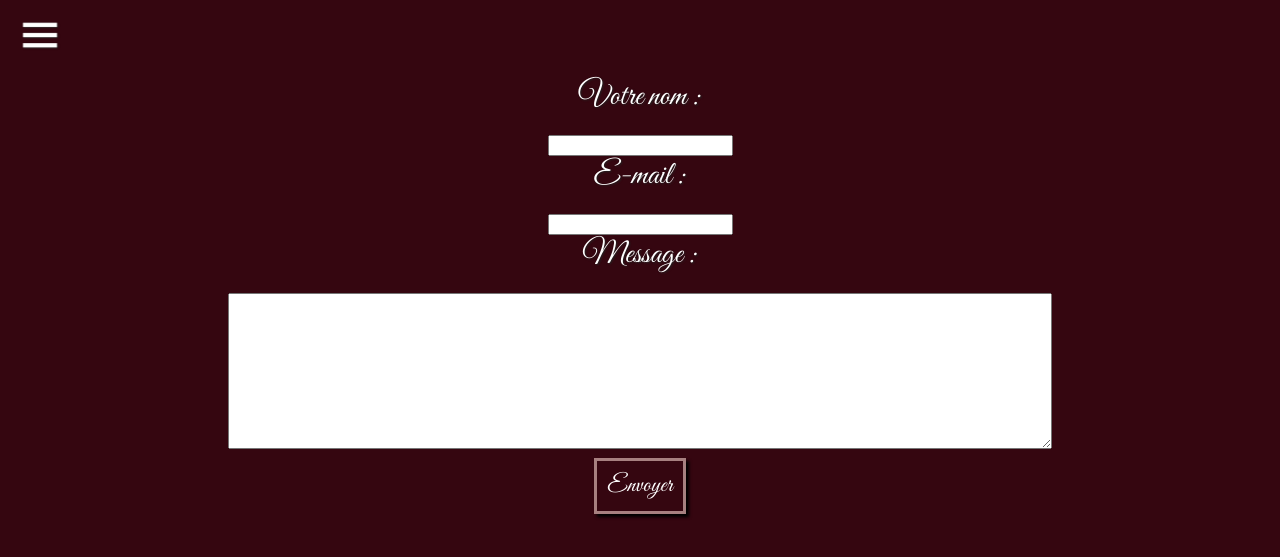
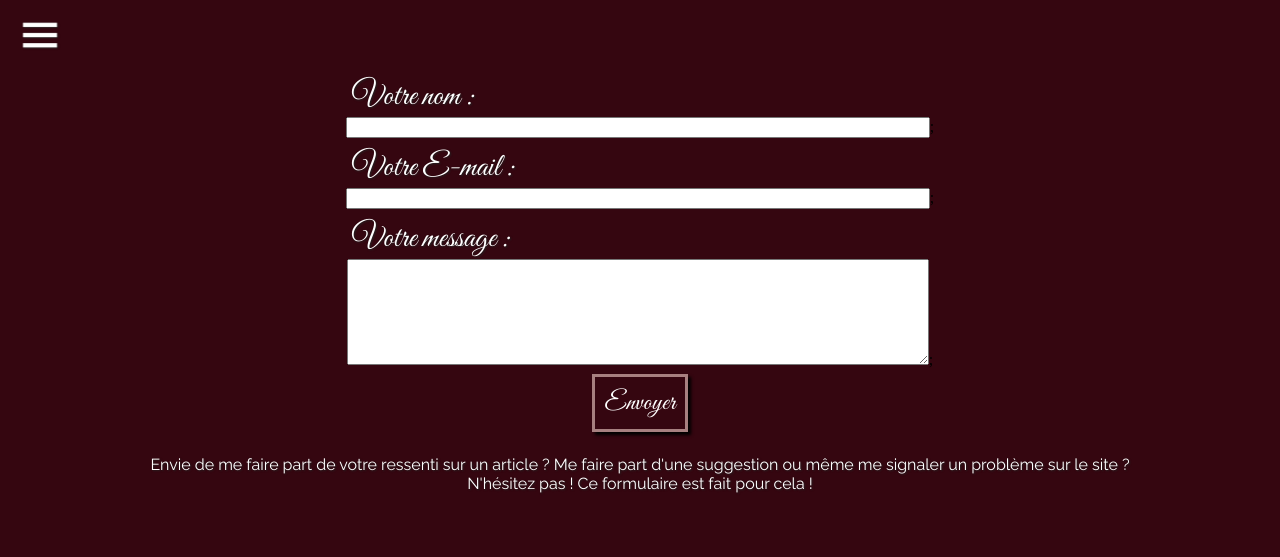
Before and after one commit to J-Macret/ilablog, a PHP site: page /contact.php in a window 1280 px wide. Shown: the top 557 px of the page. Run offline with PHP 8.4, Linux system fonts and the light colour scheme.

Commit message:
Fin form contact

```diff
--- a/contact.php
+++ b/contact.php
@@ -1,4 +1,4 @@
-<?php session_start(); ?>
+<?php include('php/_inc.php'); ?>
 <?php require_once('php/header.php'); ?>
 
 
@@ -12,24 +12,27 @@
                    <div class="alert alert-danger">
                        <?= implode('<br>', $_SESSION['errors']); ?>
                    </div>
-               <?php unset($_SESSION['errors']); endif; ?>
+                   <div class="hr"></div>
+               <?php endif; ?>
+               <?php if(array_key_exists('success', $_SESSION)): ?>
+                   <div class="alert alert-success">
+                       Votre mail a bien été envoyé !
+                   </div>
+                   <div class="hr"></div>
+               <?php endif; ?>
 
 
                 <form action="post_contact.php" method="post">
-                    <div class="form-groupe">
-                        <h1><label for="inputname">Votre nom :</label></h1><br>
-                        <input type="text" name="name" class="form-control" id="inputname">
+                   <?php $form = new Form(isset($_SESSION['inputs']) ? $_SESSION['inputs'] : []); ?> <!-- Afin d'empêcher l'affichage d'une erreur indiquant que la machine ne reconnait pas inputs lorsqu'il est vide-->
+                    <?= $form->text('name', 'Votre nom :'); ?>
+                    <?= $form->email('email', 'Votre E-mail :'); ?>
+                    <?= $form->textarea('message', 'Votre message :'); ?>
+                    <div class="form-groupe form-bouton">
+                        <button type="submit" class="bouton form-bouton">Envoyer</button>
                     </div>
-                    <div class="form-groupe">
-                        <h1><label for="inputemail">E-mail :</label></h1><br>
-                        <input type="text" name="email" class="form-control" id="inputemail">
-                    </div>
-                    <div class="form-groupe">
-                        <h1><label for="inputmessage">Message :</label></h1><br>
-                        <textarea name="message" class="form-control" id="inputmessage" rows="10" cols="100"></textarea>
-                    </div>
-                    <button type="submit" class="bouton">Envoyer</button>
                 </form>
+                <br>
+                <p>Envie de me faire part de votre ressenti sur un article ? Me faire part d'une suggestion ou même me signaler un problème sur le site ? <br>N'hésitez pas ! Ce formulaire est fait pour cela !</p>
             </div>
         </div>
     </div>
@@ -43,3 +46,13 @@
 <script src="https://cdnjs.cloudflare.com/ajax/libs/popper.js/1.14.3/umd/popper.min.js" integrity="sha384-ZMP7rVo3mIykV+2+9J3UJ46jBk0WLaUAdn689aCwoqbBJiSnjAK/l8WvCWPIPm49" crossorigin="anonymous"></script>
 <script src="https://stackpath.bootstrapcdn.com/bootstrap/4.1.3/js/bootstrap.min.js" integrity="sha384-ChfqqxuZUCnJSK3+MXmPNIyE6ZbWh2IMqE241rYiqJxyMiZ6OW/JmZQ5stwEULTy" crossorigin="anonymous"></script>
 <script src="js/menu.js"></script>
+
+
+</body>
+</html>
+
+<?php
+unset($_SESSION['inputs']);
+unset($_SESSION['success']);
+unset($_SESSION['errors']);
+?>
--- a/css/style.css
+++ b/css/style.css
@@ -67,7 +67,7 @@ body {
     overflow-x: hidden;
     font-smoothing: antialiased;
     osx-font-smoothing: grayscale;
-    background-color: #350610;
+    /*background-color: #350610;*/
 }
 
 .center {
@@ -210,7 +210,7 @@ body {
     border: solid 3px #a78080;
     color: white;
     font-family: 'Great vibes', 'sans-serif';
-    font-size: 24px;
+    font-size: 26px;
     font-weight: 400;
     padding: 10px;
     box-shadow: 3px 3px 3px black;
@@ -232,3 +232,41 @@ body {
 /*-=-=-=-=-=-=-=-=-=-=-=-*/
 /* Contact form          */
 /*-=-=-=-=-=-=-=-=-=-=-=-*/
+
+input {
+    margin-bottom: 10px;
+    width: 45%;
+}
+textarea {
+    width: 45%;
+    height: 100px;
+}
+
+.form-h1 {
+    margin: 0 auto;
+    width: 45%;
+    text-align: left;
+}
+
+
+
+/*-=-=-=-=-=-=-=-=-=-=-=-*/
+/* Alert                 */
+/*-=-=-=-=-=-=-=-=-=-=-=-*/
+
+.alert {
+    position: relative;
+    color: white;
+    border-radius: 5px;
+    margin: 0 auto;
+    width: 45%;
+    padding: 10px;
+    font-family: 'Raleway', sans-serif;
+    text-align: left;
+}
+.alert-danger {
+    background-color: #C82929;
+}
+.alert-success {
+    background-color: #62C945;
+}
--- /dev/null
+++ b/php/_inc.php
@@ -0,0 +1,5 @@
+<?php
+
+session_start();
+
+require 'class/form.php';
```
Also changed, not shown: class/form.php (added, +48 -0 lines), post_contact.php (+8 -10 lines).
